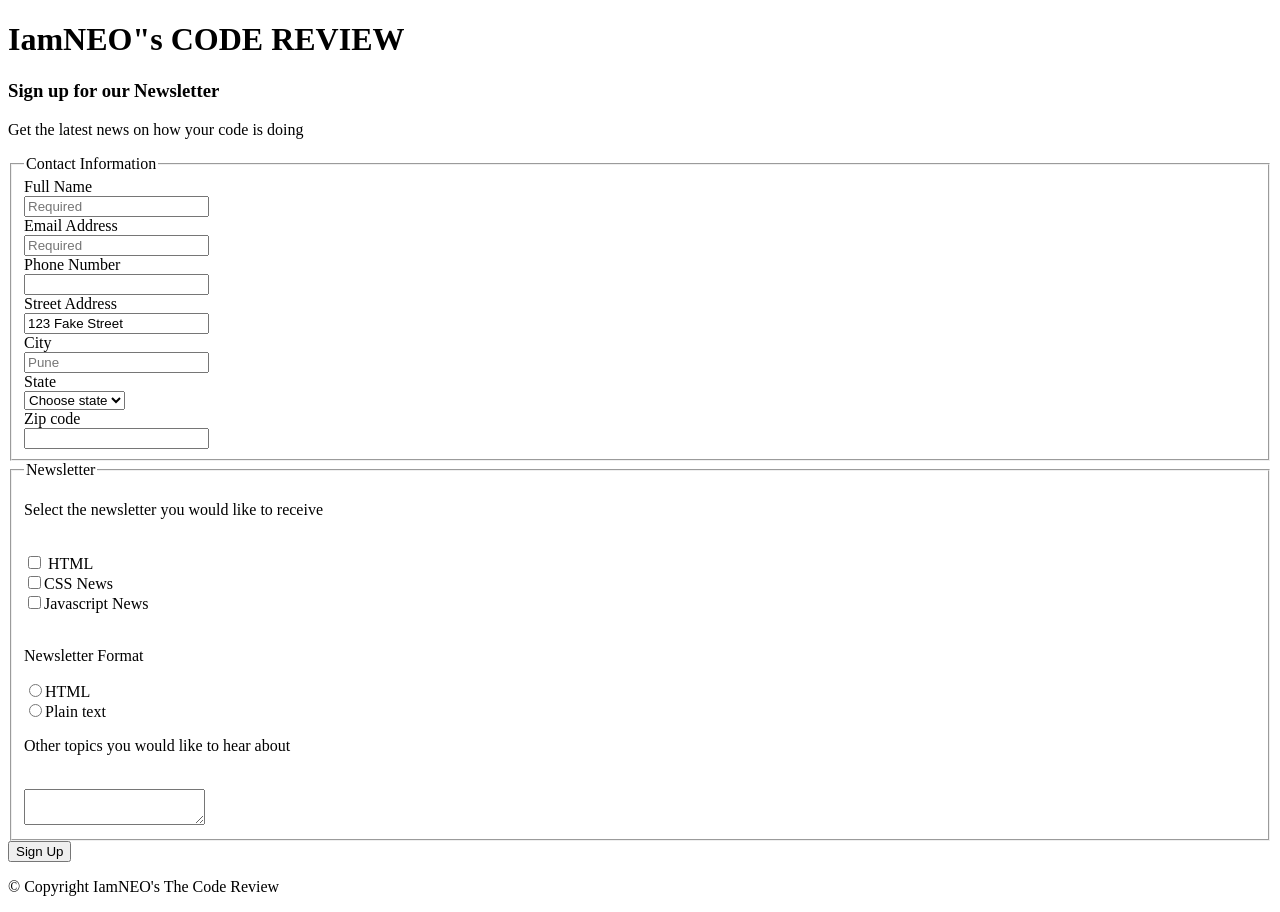
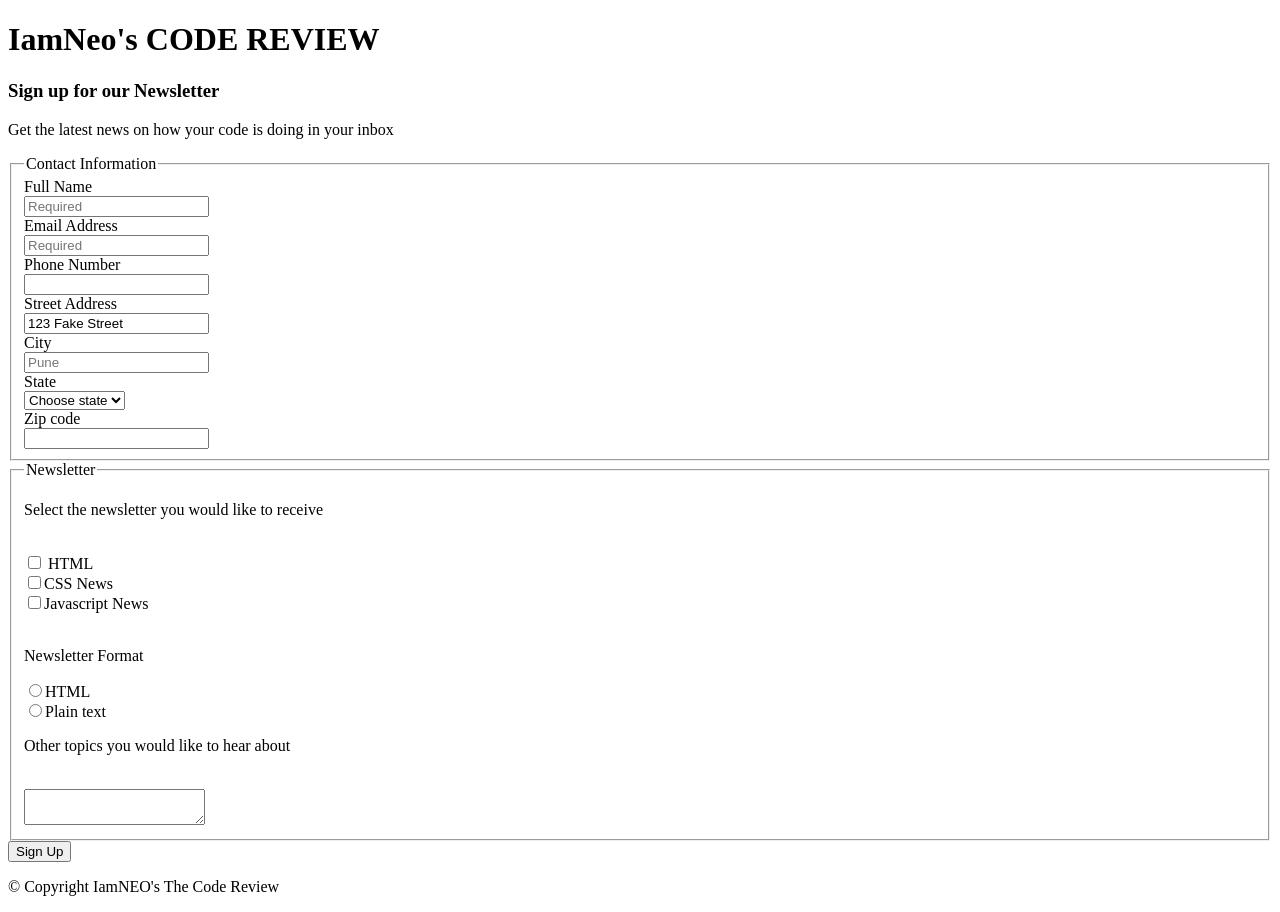
Before and after one commit to iamneo-production/df305670857bbaaaabbcbbfefone, a plain HTML site: page public/index.html in a window 1280 px wide. Drawn offline with Linux system fonts and the light colour scheme.

Commit message:
Backup Commit

```diff
--- a/public/index.html
+++ b/public/index.html
@@ -6,9 +6,9 @@
     <title>Document</title>
 </head>
 <body>
-    <h1>IamNEO"s CODE REVIEW</h1>
+    <h1>IamNeo's CODE REVIEW</h1>
     <H3>Sign up for our Newsletter</H3>
-    <p>Get the latest news on how your code is doing </p>
+    <p>Get the latest news on how your code is doing in your inbox</p>
     <fieldset>
         <legend>Contact Information</legend>
     <form>
@@ -54,7 +54,7 @@
 
 </form>
 </fieldset>
-<button>Sign Up</button> <br>
+<button type="submit">Sign Up</button> <br>
 <p>&copy; Copyright IamNEO's The Code Review</p>
 </body>
 </html>
```
